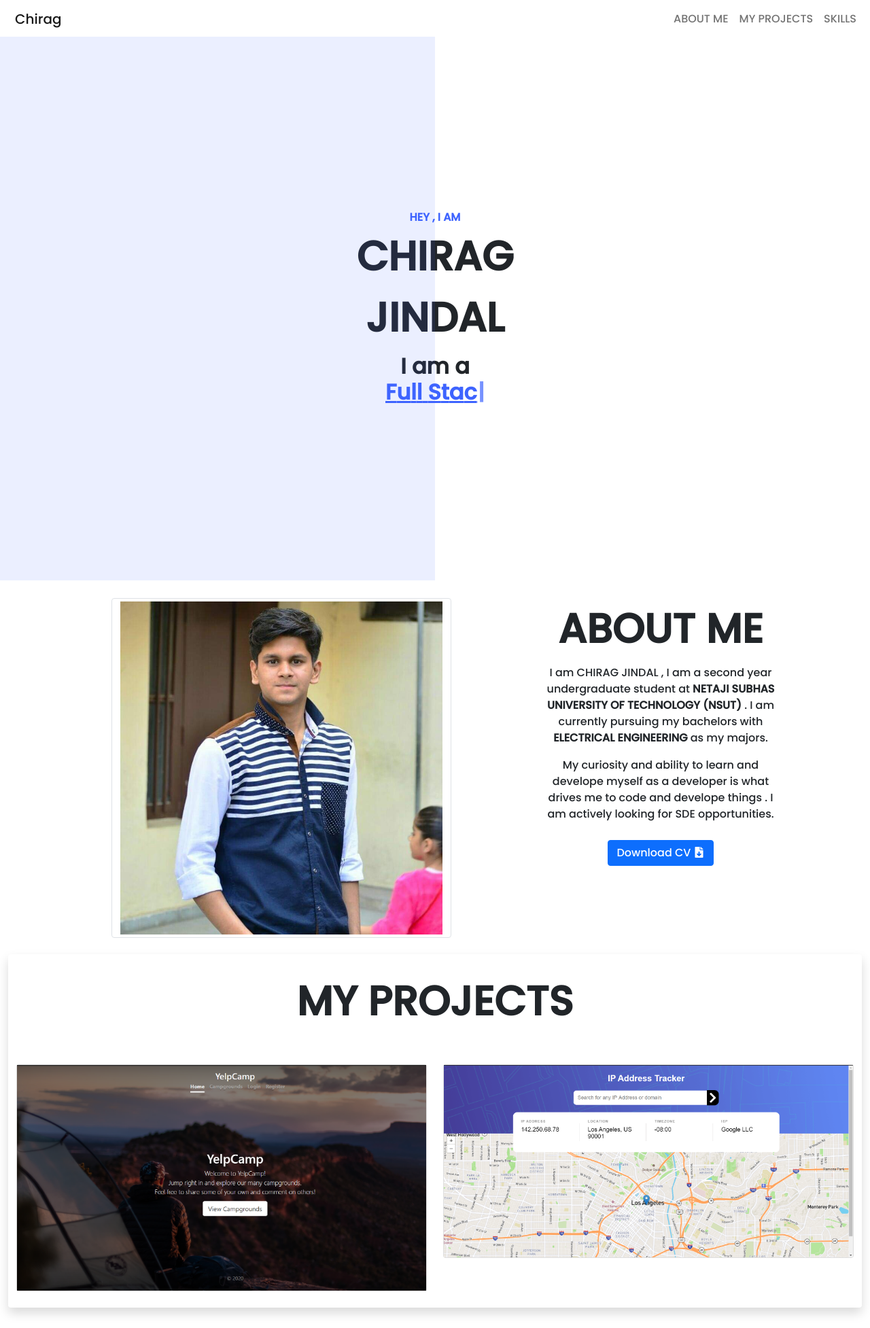
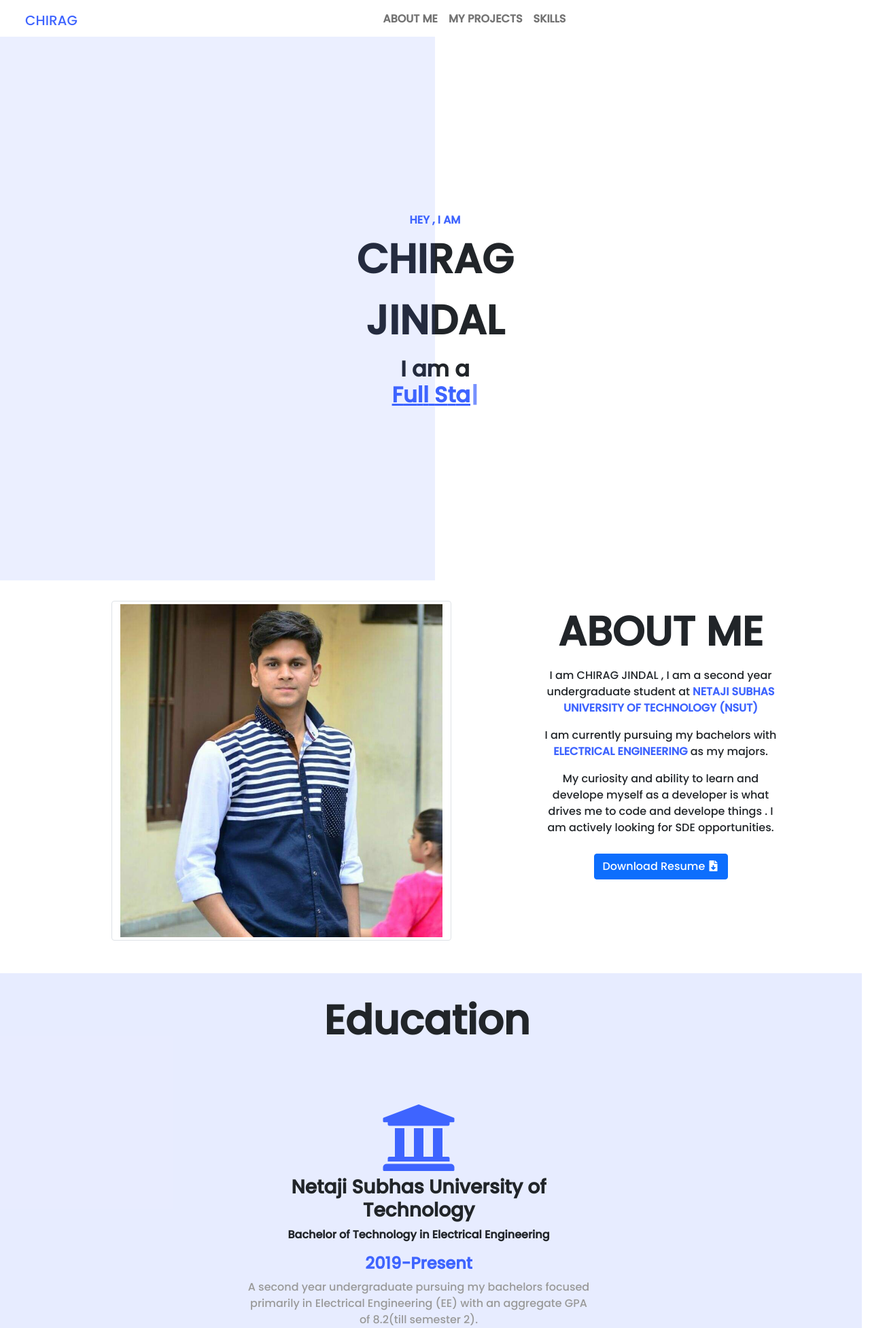
Before and after one commit to Chirag77302/my_portfolio.github.io, a PHP site: page / in a window 1280 px wide. Shown: the top 1954 px of the page at 68% size. Run offline with PHP 8.4, Linux system fonts and the light colour scheme; some libraries are stand-ins or nearby versions.

Commit message:
make it fabulous

```diff
--- a/app.css
+++ b/app.css
@@ -12,6 +12,23 @@
     position: fixed;
 }
 
+
+.nav-link {
+    /* padding: 0.25rem 0; */
+    font-weight: 700;
+    color: black;
+    /* margin-left: 1rem; */
+    border-bottom: 0.25rem solid transparent;
+    border-top-left-radius: 5px;
+    border-top-right-radius: 5px;
+}
+
+
+.nav-link:hover{
+    color: #3e64ff;
+    border-bottom-color:#3e64ff;
+    transition: 1s;
+}
 
 .overlay{
     position: absolute;
@@ -158,9 +175,9 @@
     background-color: #3e64ff; /* Set a background color */
     color: white; /* Text color */
     cursor: pointer; /* Add a mouse pointer on hover */
-    padding: 15px; /* Some padding */
-    border-radius: 40px; /* Rounded corners */
-    font-size: 18px; /* Increase font size */
+    padding: 10px; /* Some padding */
+    border-radius: 5px; /* Rounded corners */
+    font-size: 13px; /* Increase font size */
   }
 
   #myBtn:hover {
@@ -168,3 +185,10 @@
     color: black;
     border: 1px solid black;
 }
+
+hr.style-six {
+    border: 0;
+    height: 0;
+    border-top: 1px solid rgba(0, 0, 0, 0.1);
+    border-bottom: 1px solid rgba(255, 255, 255, 0.3);
+}
--- a/index.html
+++ b/index.html
@@ -20,12 +20,12 @@
 
   <nav id="mainnav"  class="navbar sticky-top navbar-expand-lg navbar-light">
     <div class="container-fluid">
-      <a class="navbar-brand active" href="#">Chirag</a>
+      <a class="navbar-brand active" href="#" style="color: #3e64ff; padding-left: 2%;">CHIRAG</a>
       <button class="navbar-toggler" type="button" data-bs-toggle="collapse" data-bs-target="#navbarSupportedContent" aria-controls="navbarSupportedContent" aria-expanded="false" aria-label="Toggle navigation">
         <span class="navbar-toggler-icon"></span>
       </button>
-      <div class="collapse navbar-collapse" id="navbarSupportedContent">
-        <div class="navbar-nav ms-auto">
+      <div class="collapse navbar-collapse row" id="navbarSupportedContent">
+        <div class="navbar-nav ms-auto justify-content-center align-items-center">
           <a class="nav-link" aria-current="page" href="#about_me">ABOUT ME</a>
           <a class="nav-link" href="#projects">MY PROJECTS</a>
           <a class="nav-link" href="#skills">SKILLS</a>
@@ -45,10 +45,10 @@
             <div class="row align-items-center justify-content-center" style="height: inherit;">
                   <div class="text col-md-4 ">
                     <span style="color: #3e64ff;">hey , i am</span>
-                    <h1><b> chirag jindal </b></h1>
-                    <h2 >
+                    <h1 style="font-weight: 800;"> chirag jindal </h1>
+                    <h2 style="font-weight: 800;">
                       I am a
-                      <div id="typewriter" style="color: #3e64ff;"></div>
+                      <div id="typewriter" style="color: #3e64ff; font-weight: 800;"></div>
                     </h2>
 
                       <script type="text/javascript">
@@ -63,30 +63,59 @@
             </div>
     </div>
 
-    <button onclick="topFunction()" style="transition: 0.5s;" id="myBtn" title="Go to top"><i class="fas fa-rocket fa-2x"></i></button>
+    <button onclick="topFunction()" style="transition: 0.5s;" id="myBtn" title="Go to top"><i class="far fa-arrow-alt-circle-up"></i> BACK TO TOP</button>
 
-    <div id="about_me" class="container-fluid mt-4 mb-4" style="background-color: white;">
+    <div id="about_me" class="container-fluid mt-4 mb-4 " style="background-color: white;">
         <div class="row align-items-start justify-content-end mt-4" style="height: inherit;">
 
-          <div class="row col-md-6 align-items-start justify-content-end ">
+          <div class="row col-md-6 align-items-center justify-content-end ">
             <img style="width: 500px; height: 500px;" src="images\mypic2.jpeg" class="img-thumbnail" alt="">
           </div>
 
           <div class="row col-md-6 align-items-center justify-content-center">
             <h1 style="text-align: center;">ABOUT ME</h1>
-              <p style="text-align: center; width: 60%;">I am CHIRAG JINDAL , I am a second year undergraduate student at <strong> NETAJI SUBHAS UNIVERSITY OF TECHNOLOGY (NSUT) </strong> . I am currently pursuing my bachelors with <strong> ELECTRICAL ENGINEERING </strong> as my majors.</p>
+              <p style="text-align: center; width: 60%;">I am CHIRAG JINDAL , I am a second year undergraduate student at <strong style="color:#3e64ff"> NETAJI SUBHAS UNIVERSITY OF TECHNOLOGY (NSUT) </strong></p>
+              <br>
+              <p style="text-align: center; width: 60%;">I am currently pursuing my bachelors with <strong style="color: #3e64ff;"> ELECTRICAL ENGINEERING </strong> as my majors.</p>
               <br>
               <p style="text-align: center; width: 60%;">My curiosity and ability to learn and develope myself as a developer is what drives me to code and develope things . I am actively looking for SDE opportunities.</p>
-              <a href="images\MY_RESUME.pdf" style="text-align: center;"><button type="button" class="btn btn-primary">Download CV <i style="padding: 2px;" class="fas fa-file-download"></i></button></a>
+              <a href="images\MY_RESUME.pdf" style="text-align: center;"><button type="button" class="btn btn-primary">Download Resume <i style="padding: 2px;" class="fas fa-file-download"></i></button></a>
           </div>
 
         </div>
     </div>
 
+    <div id="education" class="container-fluid row mt-5 mb-5 pt-4" style="background-color: #3e64ff1f;" >
+        <h1 class="heading mb-5" style="text-align: center;"><strong>Education</strong></h1>
+
+        <div class="container col mt-4 mb-4 row justify-content-center align-items-center" style="text-align: center;">
+          <div class="col-md-5">
+            <i class="fas fa-university fa-7x" style="color: #3e64ff;"></i>
+            <h3 class="row font-weight-bold"> <strong>Netaji Subhas University of Technology</strong></h3>
+            <p class="row"><strong> Bachelor of Technology in Electrical Engineering </strong> </p>
+            <h4 style="color: #3e64ff;"><strong> 2019-Present</strong> </h4>
+            <p class="row" style="color: #999; ">A second year undergraduate pursuing my bachelors focused primarily in Electrical Engineering (EE) with an aggregate GPA of 8.2(till semester 2). </p>
+          </div>
+        </div>
+        <hr>
+
+        <div class="container col mt-4 pb-5 row justify-content-center align-items-center" style="text-align: center;">
+          <div class="col-md-5">
+            <i class="fas fa-school fa-7x" style="color: #3e64ff;"></i>
+            <h3 class="row font-weight-bold mt-4"><strong>Happy School , New Delhi</strong></h3>
+            <p class="row"><strong> Intermediate (12th Grade) </strong> </p>
+            <h4 style="color: #3e64ff;"><strong> 2005-2019</strong></h4>
+            <p class="row" style="color: #999;">Cleared by intermediate from Happy School , New Delhi with a percentage of 92.5 % </p>
+          </div>
+        </div>
+  </div>
+
+
+
 
     <div id="projects" class="container-fluid mt-8 mb-8" style=" background-color: white;">
 
-      <div class="container-fluid mb-5 pt-4 shadow rounded" id="projects">
+      <div class="container-fluid mb-5 pt-4" id="projects">
         <h1 class="heading mb-5" style="text-align: center; text-transform: uppercase;" >my Projects</h1>
 
         <div class="row row-cols-1 row-cols-md-2">
@@ -132,12 +161,13 @@
     </div>
 
     <div id="skills" class="container-fluid mt-8 mb-4" style="background-color: white;" >
-      <div class="container-fluid mb-5 pt-4 shadow rounded" id="skills">
+      <div class="container-fluid mb-5 pt-4" id="skills">
         <h1 class="heading mb-5" style="text-align: center; text-transform: uppercase;" >my skills</h1>
 
         <div class="row justify-content-center align-items-center">
 
-          <div class="row col-md-5 mt-4 mb-4 justify-content-center align-items-center" >
+          <div class="row col-md-5 justify-content-center align-items-center" >
+
             <h4 style="text-align: center;padding: 5px;">Languages I Speak</h4>
             <div class="col-sm-4 tech_pic p-4">
               <img class="img-fluid" src="images\Javascript.png" alt="">
@@ -163,30 +193,32 @@
               <img class="img-fluid" src="images\python.png" alt="">
               <p class="tech_p">Python</p>
             </div>
+
           </div>
 
-          <div class="row col-md-5 mt-4 mb-4 justify-content-center align-items-center">
-            <h4 style="text-align: center;padding: 5px;">Frameworks & Databases I Use</h4>
+          <div class="row col-md-5 justify-content-center align-items-center">
+            <h4 style="text-align: center;padding: 6px;">Frameworks & Databases I Use</h4>
             <div class="col-sm-4 tech_pic p-4">
-              <img class="img-fluid" src="images\sqlimg.png" alt="">
-              <p class="tech_p">MySQL</p>
+              <img class="img-fluid" src="images\node.png" alt="">
+              <p class="tech_p">NodeJS</p>
+            </div>
+            <div class="col-sm-4 tech_pic p-4">
+              <img class="img-fluid" src="images\express.png" alt="">
+              <p class="tech_p">Express</p>
             </div>
             <div class="col-sm-4 tech_pic p-4">
               <img class="img-fluid" src="images\mong.png" alt="">
               <p class="tech_p">MongoDB</p>
             </div>
             <div class="col-sm-4 tech_pic p-4">
-              <img class="img-fluid" src="images\express.png" alt="">
-              <p class="tech_p">Express</p>
+              <img class="img-fluid" src="images\sqlimg.png" alt="">
+              <p class="tech_p">MySQL</p>
             </div>
             <div class="col-sm-4 tech_pic p-4">
               <img class="img-fluid" src="images\bootstr.png" alt="">
               <p class="tech_p">Bootstrap</p>
             </div>
-            <div class="col-sm-4 tech_pic p-4">
-              <img class="img-fluid" src="images\node.png" alt="">
-              <p class="tech_p">NodeJS</p>
-            </div>
+
             <div class="col-sm-4 tech_pic p-4">
               <img class="img-fluid" src="images\jquery.png" alt="">
               <p class="tech_p">JQuery</p>
@@ -201,17 +233,50 @@
 
 
 
-    <div id="contact" class="container-fluid" style="height: 20vh; background-color: black;">
+    <div id="contact" class="container-fluid" style="background-color: black;">
 
-          <div class="row justify-content-center align-items-center" style="height: inherit;">
+          <div class="row pt-5 pb-5 justify-content-center align-items-center">
+            <div class="col-md-8 row justify-content-around ">
+
+              <div class="col-md-4 pt-3 pb-3">
+                <h4 style="color: white;" class="mb-4">About</h4>
+                <p style="color: rgba(255,255,255,.6); line-height: 1.6;">I am CHIRAG JINDAL , I am a second year undergraduate student at NETAJI SUBHAS UNIVERSITY OF TECHNOLOGY (NSUT) .</p>
+              </div>
+
+              <div class="col-md-4 pt-3 pb-3">
+                <h4 style="color: white;" class="mb-4">Links</h4>
+                <ul id="list_of_links" style="list-style: none; color:  rgba(255,255,255,.6);">
+                  <li class="mb-2"><i class="fas fa-long-arrow-alt-right"></i> HOME </li>
+                  <li class="mb-2"><i class="fas fa-long-arrow-alt-right"></i> ABOUT </li>
+                  <li class="mb-2"><i class="fas fa-long-arrow-alt-right"></i> PROJECTS</li>
+                  <li class="mb-2"><i class="fas fa-long-arrow-alt-right"></i> SKILLS </li>
+                </ul>
+              </div>
+
+              <div class="col-md-4 pt-3 pb-3">
+                <h4 style="color: white;" class="mb-4">Have a question ?</h4>
+                <ul style="list-style: none; color:  rgba(255,255,255,.6);">
+                  <li class="mb-2"><i class="fas fa-phone"></i> +91 9711041096 </li>
+                  <li class="mb-2"><i class="fas fa-envelope"></i> chiragije7@gmail.com </li>
+                </ul>
+              </div>
+
+            </div>
+          </div>
+
+
+          <div class="row justify-content-center align-items-center pb-4" style="height: inherit;">
               <div class="col-md-4" style="text-align: center;">
-                <h3 style="color:  rgba(255,255,255,.6); padding: 3px;">Let's Connect</h3>
                 <a href="https://github.com/Chirag77302"><button type="button" class="end btn" ><i class="fab fa-github fa-lg" style="color: rgba(255,255,255,.6);"></i></button></a>
                 <a href="https://www.linkedin.com/in/chirag-jindal-b411951a0/"><button type="button" class="end btn" ><i class="fab fa-linkedin fa-lg" style="color: rgba(255,255,255,.6);"></i></button></a>
                 <a href="https://www.instagram.com/chirag_jindal_7/"><button type="button" class="end btn" ><i class="fab fa-instagram fa-lg" style="color: rgba(255,255,255,.6);"></i></button></a>
                 <a href="https://www.facebook.com/chirag.jindal.12914/"><button type="button" class="end btn" ><i class="fab fa-facebook-f fa-lg" style="color: rgba(255,255,255,.6);"></i></button></a>
                 <a href="mailto:chiragije7@gmail.com"><button type="button" class="end btn" ><i class="fas fa-envelope fa-lg" style="color: rgba(255,255,255,.6);"></i></button></a>
               </div>
+          </div>
+
+          <div class="pb-5" style="text-align: center; color: rgba(255,255,255,.6);;" >
+            <p>Copyright © All rights reserved </p>
           </div>
 
     </div>
```
Also changed, not shown: end.js (indentation only), 1 other file.
